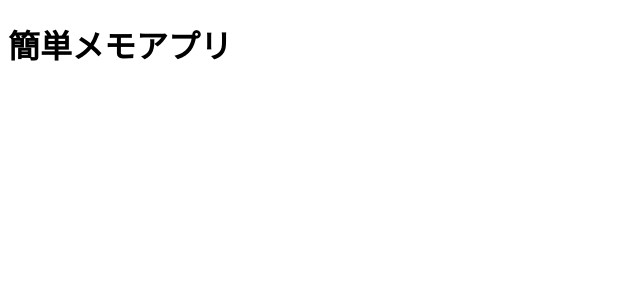
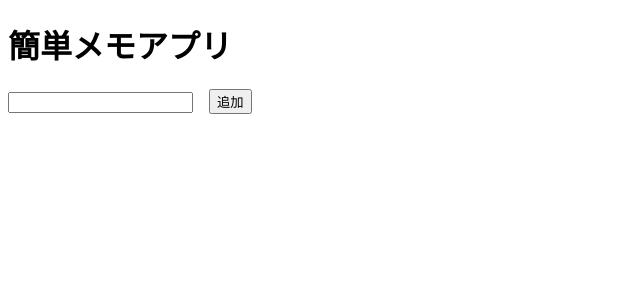
Before and after one commit to ShotaroKondo/react-memo-app_20230903, a React (Create React App) app: page / in a window 1280 px wide. Shown: the top 300 px of the page, without its empty margins (0-640 px from the left). Built offline with nearby package versions, Linux system fonts and the light colour scheme.

Commit message:
Add text box

```diff
--- a/src/components/App.tsx
+++ b/src/components/App.tsx
@@ -1,9 +1,24 @@
-import { FC } from "react"
+// import { FC } from "react"
+import { ChangeEvent, FC, useState } from "react";
+import { styled } from "styled-components";
 
 export const App: FC = () => {
+   const [text, setText] = useState<string>("");
+  const onChangeText = (e: ChangeEvent<HTMLInputElement>) =>
+    setText(e.target.value);
+  const onClickAdd = () => {
+    alert(text + " added!");
+    setText("");
+  };
   return (
 		<div>
 			<h1>簡単メモアプリ</h1>
+            <input type="text" value={text} onChange={onChangeText} />
+      <SButton onClick={onClickAdd}>追加</SButton>
 		</div>
 	);
 };
+
+const SButton = styled.button`
+  margin-left: 16px;
+`;
```
